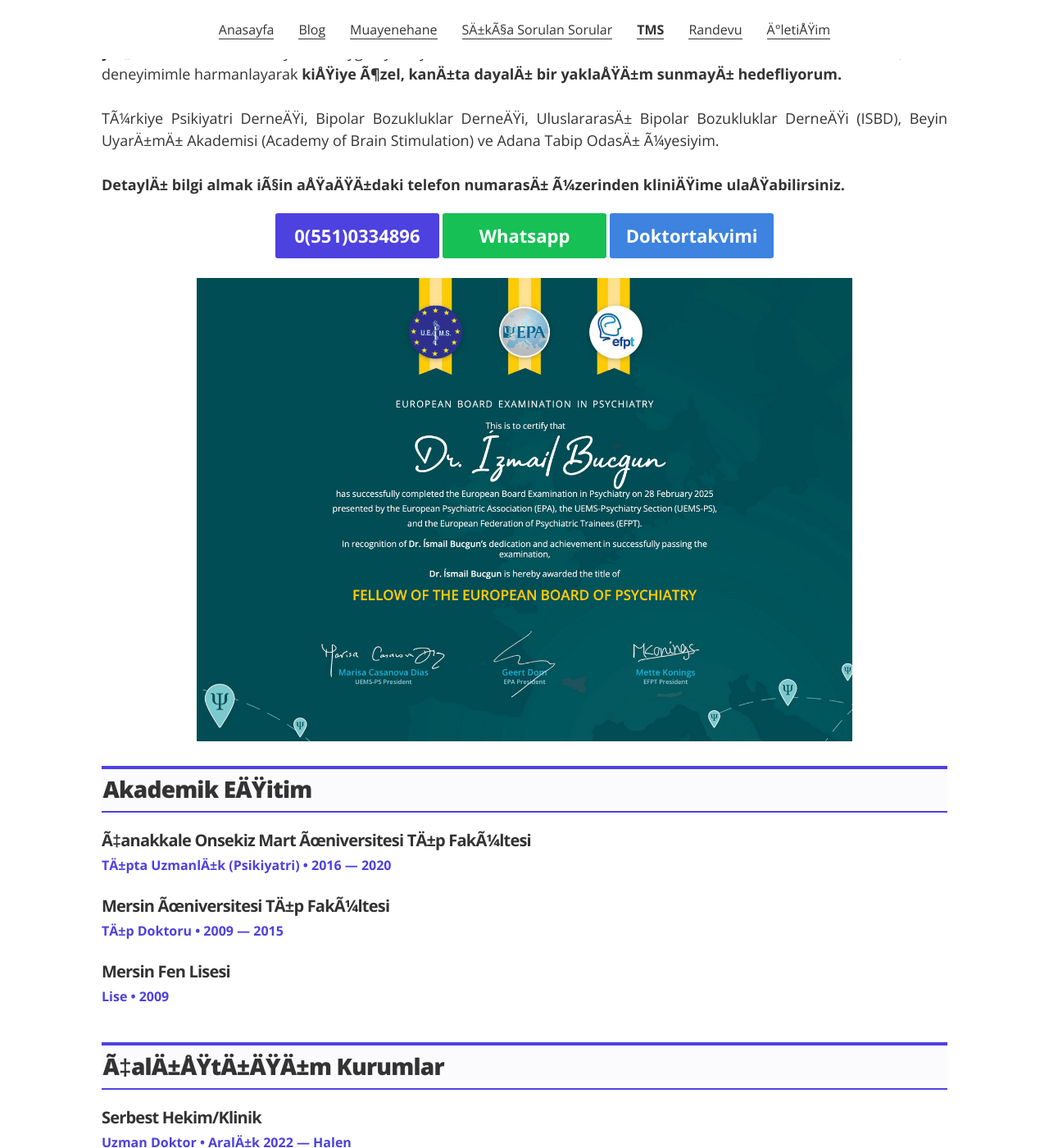
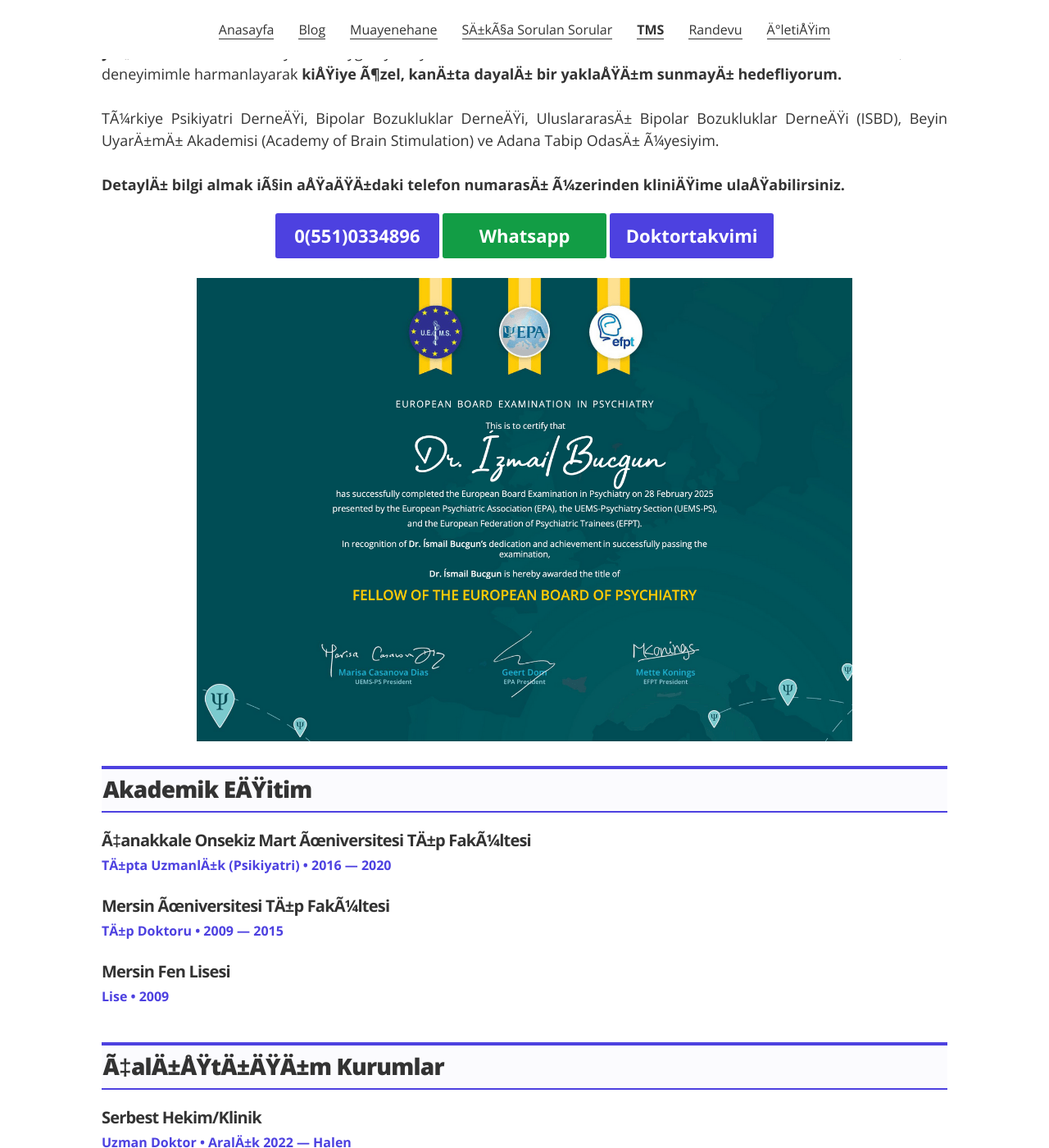
Before and after one commit to ibucgun/ibucgun.github.io, a Jekyll site: the page built from index.html, in a window 1280 px wide and 1400 px high, scrolled down 720 px. Shown: the whole window at 82% size. Built offline with Jekyll 4.4.1, drawn with Linux system fonts in a browser that asks for light colours.

Commit message:
Update _resume.scss

```diff
--- a/_sass/_resume.scss
+++ b/_sass/_resume.scss
@@ -339,7 +339,7 @@
 
 .whatsapp-button {
   @include border-radius(3px);
-  background-color: 	rgb(22, 192, 84);
+  background-color: #129d45;
   text-decoration: none;
   text-align: center;
   display: inline-block;
@@ -351,7 +351,7 @@
   @include transition(all .2s ease);
 
   &:hover {
-    background-color:rgb(10, 139, 101);
+    background-color: #0e7a36;
     color: #fff;
   }
 
@@ -382,7 +382,7 @@
 
 .doktortakvimi-button {
   @include border-radius(3px);
-  background-color: #3D83DF;
+  background-color: #4d41e0;
   text-decoration: none;
   text-align: center;
   display: inline-block;
@@ -394,7 +394,7 @@
   @include transition(all .2s ease);
 
   &:hover {
-    background-color:#2B6BBF;
+    background-color:#291eb7;
     color: #fff;
   }
 
```
